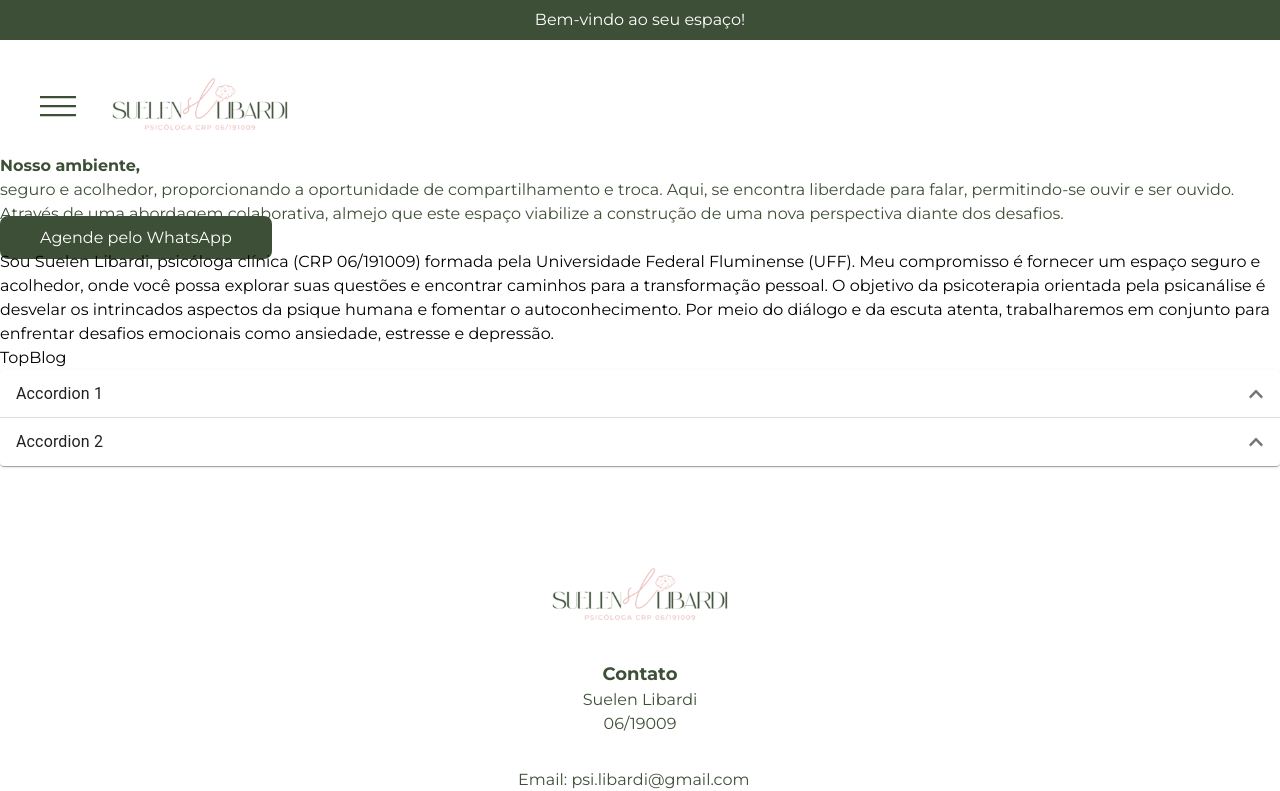
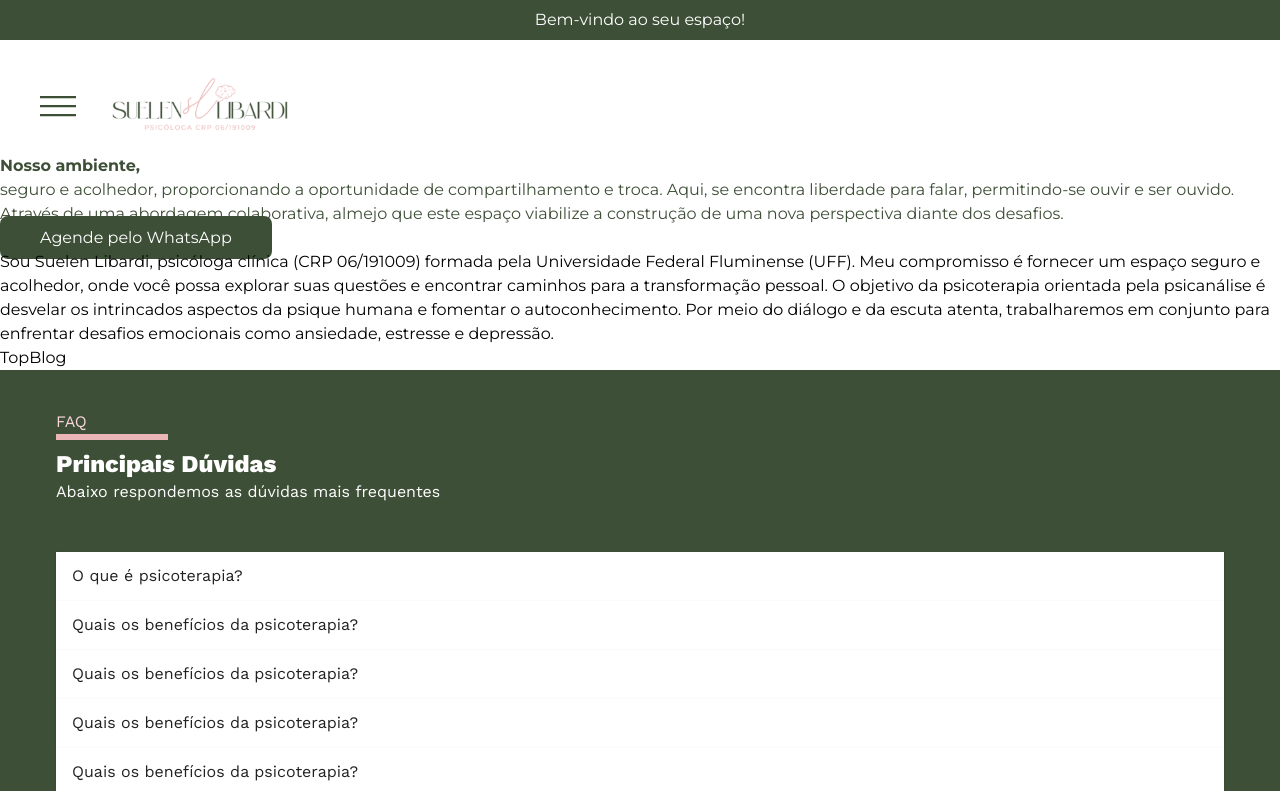
Before and after one commit to peterleiva/suelen-libardi, a Next.js app: page / in a window 1280 px wide. Shown: the top 791 px of the page. Built offline with nearby package versions, Linux system fonts and the light colour scheme.

Commit message:
Add FAQ section

```diff
--- a/src/app/Faq.tsx
+++ b/src/app/Faq.tsx
@@ -1,44 +1,58 @@
+"use client";
+
+import { workSans } from "@/lib/font";
 import {
   Accordion,
   AccordionDetails,
   AccordionSummary,
   Typography,
 } from "@mui/material";
+import clsx from "clsx";
 import { FaChevronUp } from "react-icons/fa";
+import data from "@/lib/data.json";
+import { useState } from "react";
 
 export default function Faq() {
+  const [accordion, setAccordion] = useState<boolean[]>([]);
+
   return (
-    <div>
-      <Accordion>
-        <AccordionSummary
-          expandIcon={<FaChevronUp />}
-          aria-controls="panel1-content"
-          id="panel1-header"
+    <div
+      className={clsx(
+        workSans.className,
+        "bg-secondary text-white px-14 py-10 pb-20",
+      )}
+    >
+      <div className="mb-12">
+        <h1 className="text-primary">FAQ</h1>
+        <div className="bg-primary-light w-28 h-[6px]"></div>
+        <h2 className="font-extrabold text-2xl mt-2">Principais Dúvidas</h2>
+        <p>Abaixo respondemos as dúvidas mais frequentes</p>
+      </div>
+
+      {data.faq.map((item, index) => (
+        <Accordion
+          key={index}
+          className={clsx(
+            "bg-secondary text-white shadow-none overflow-hidden",
+            !accordion.at(index) && "border-b border-white",
+          )}
+          onChange={(_, expanded) => {
+            accordion[index] = expanded;
+            setAccordion([...accordion]);
+          }}
         >
-          <Typography>Accordion 1</Typography>
-        </AccordionSummary>
-        <AccordionDetails>
-          <Typography>
-            Lorem ipsum dolor sit amet, consectetur adipiscing elit. Suspendisse
-            malesuada lacus ex, sit amet blandit leo lobortis eget.
-          </Typography>
-        </AccordionDetails>
-      </Accordion>
-      <Accordion>
-        <AccordionSummary
-          expandIcon={<FaChevronUp />}
-          aria-controls="panel2-content"
-          id="panel2-header"
-        >
-          <Typography>Accordion 2</Typography>
-        </AccordionSummary>
-        <AccordionDetails>
-          <Typography>
-            Lorem ipsum dolor sit amet, consectetur adipiscing elit. Suspendisse
-            malesuada lacus ex, sit amet blandit leo lobortis eget.
-          </Typography>
-        </AccordionDetails>
-      </Accordion>
+          <AccordionSummary
+            expandIcon={<FaChevronUp className="text-white" />}
+            aria-controls={`panel${index}-content`}
+            id={`panel${index}-header`}
+          >
+            {item.question}
+          </AccordionSummary>
+          <AccordionDetails className="border-white border-t">
+            {item.answer}
+          </AccordionDetails>
+        </Accordion>
+      ))}
     </div>
   );
 }
--- a/src/lib/data.json
+++ b/src/lib/data.json
@@ -18,5 +18,28 @@
       "value": "(11) 9 69001678",
       "link": "https://api.whatsapp.com/send?phone=11969001678"
     }
+  ],
+
+  "faq": [
+    {
+      "question": "O que é psicoterapia?",
+      "answer": "É um processo de autoconhecimento, onde o paciente é convidado a refletir sobre si mesmo, suas relações e seu mundo. A psicoterapia é um espaço de escuta e acolhimento, onde o paciente pode falar sobre suas angústias, medos, tristezas, alegrias, conquistas, etc. O psicólogo é um profissional que está preparado para ajudar o paciente a lidar com suas questões, de forma que ele possa encontrar novas formas de lidar com seus problemas e conflitos."
+    },
+    {
+      "question": "Quais os benefícios da psicoterapia?",
+      "answer": "A psicoterapia pode ajudar o paciente a lidar com suas questões, de forma que ele possa encontrar novas formas de lidar com seus problemas e conflitos. A psicoterapia pode ajudar o paciente a lidar com suas questões, de forma que ele possa encontrar novas formas de lidar com seus problemas e conflitos."
+    },
+    {
+      "question": "Quais os benefícios da psicoterapia?",
+      "answer": "A psicoterapia pode ajudar o paciente a lidar com suas questões, de forma que ele possa encontrar novas formas de lidar com seus problemas e conflitos. A psicoterapia pode ajudar o paciente a lidar com suas questões, de forma que ele possa encontrar novas formas de lidar com seus problemas e conflitos."
+    },
+    {
+      "question": "Quais os benefícios da psicoterapia?",
+      "answer": "A psicoterapia pode ajudar o paciente a lidar com suas questões, de forma que ele possa encontrar novas formas de lidar com seus problemas e conflitos. A psicoterapia pode ajudar o paciente a lidar com suas questões, de forma que ele possa encontrar novas formas de lidar com seus problemas e conflitos."
+    },
+    {
+      "question": "Quais os benefícios da psicoterapia?",
+      "answer": "A psicoterapia pode ajudar o paciente a lidar com suas questões, de forma que ele possa encontrar novas formas de lidar com seus problemas e conflitos. A psicoterapia pode ajudar o paciente a lidar com suas questões, de forma que ele possa encontrar novas formas de lidar com seus problemas e conflitos."
+    }
   ]
 }
```
